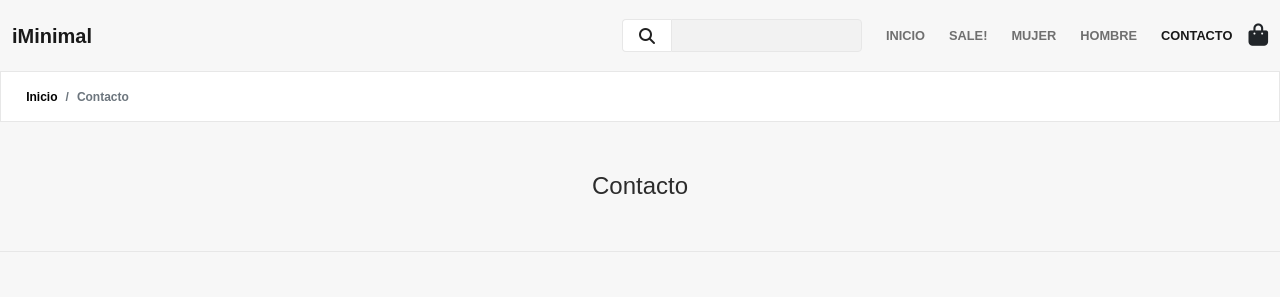
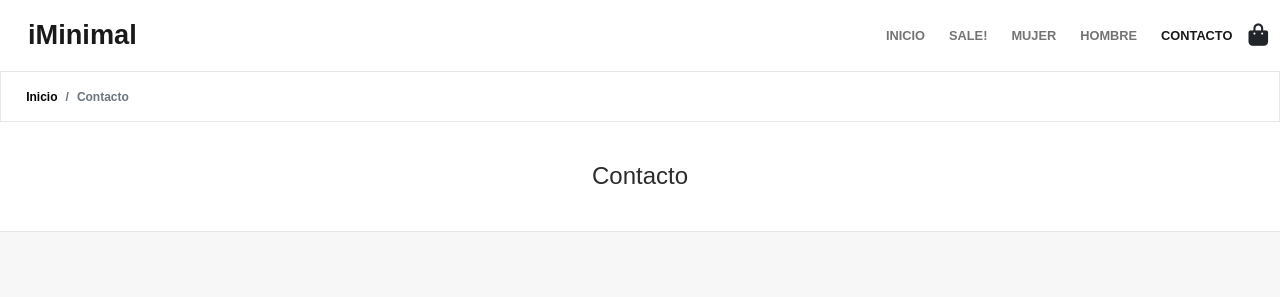
Before and after one commit to GDiaz-Hub/iMinimal, a website: page paginas/contacto.html in a window 1280 px wide. Shown: the top 297 px of the page. Drawn offline with nearby package versions, Linux system fonts and the light colour scheme; a web font is replaced by a local one.

Commit message:
Ajustes Generales

```diff
--- a/paginas/contacto.html
+++ b/paginas/contacto.html
@@ -26,18 +26,14 @@
 <body>
     <!--HEADER & MAIN NAV-->
     <header>
-        <nav id="main-nav" class="navbar navbar-expand-lg navbar-light">
-            <div id="nav-items" class="container-fluid">
-                <a class="navbar-brand" href="index.html">iMinimal</a>
+        <nav class="main-nav navbar navbar-expand-lg navbar-light">
+            <div class="nav-items container-fluid">
+                <a class="navbar-brand" href="../index.html">iMinimal</a>
                 <button class="navbar-toggler" type="button" data-bs-toggle="collapse" data-bs-target="#navbarNavDropdown" aria-controls="navbarNavDropdown" aria-expanded="false" aria-label="Activar Navegación">
                     <span class="navbar-toggler-icon"></span>
                 </button>
                 <div class="collapse navbar-collapse" id="navbarNavDropdown">
                     <ul class="navbar-nav">
-                        <form class="d-flex me-2">
-                            <button class="btn fa-solid fa-magnifying-glass" type="submit"></button>
-                            <input class="form-control me-2" type="search" aria-label="Search">
-                        </form>
                         <li class="nav-item me-2">
                             <a class="nav-link" href="../index.html">INICIO</a>
                         </li>
@@ -81,8 +77,8 @@
                         <label for="floatingInput">Correo Electronico</label>
                     </div>
                     <div class="form-floating m-2">
-                        <input type="password" class="form-control" id="floatingPassword">
-                        <label for="floatingPassword">Nombre</label>
+                        <input type="text" class="form-control" id="floatingInput">
+                        <label for="floatingInput">Nombre</label>
                     </div>
                     <div class="form-floating m-2">
                         <textarea class="form-control" id="floatingTextarea"></textarea>
@@ -107,7 +103,7 @@
     <footer class="container-fluid">
         <div class="row">
             <div class="col">
-                <ul id="nav-footer">
+                <ul class="nav-footer">
                     <h6>INFORMACIÓN</h6>
                     <li><a href="">Sobre iMinimal</a></li>
                     <li><a href="contacto.html">Contacto</a></li>
--- a/scss/_contact.scss
+++ b/scss/_contact.scss
@@ -1,15 +1,17 @@
-.contact-section{
+.contact-section {
+    margin-bottom: 1.5em;
+    background: $main-color;
     text-align: center;
     border-bottom: 1px solid #e7e7e7;
-
+    padding: 0;
     h1 {
         font-size: 24px;
-        margin: 50px 0;
+        padding: 40px 0;
         font-family: $neue-text;
         color: #2c2c2c;
+        margin: 0;
     }
 }
-
 
 h3 {
     font-size: 1.2rem;
@@ -20,6 +22,7 @@ h3 {
 
 
 /*Important que no puedo quitar*/
+
 section {
     div {
         textarea {
@@ -27,7 +30,6 @@ section {
             resize: none;
         }
     }
-
     button {
         width: 100%;
         height: 2.5rem;
--- a/scss/_footer.scss
+++ b/scss/_footer.scss
@@ -14,7 +14,7 @@ footer {
         font-weight: 400;
         font-family: $neue-text;
     }
-    #nav-footer {
+    .nav-footer {
         padding: 0;
         a {
             font-weight: 400;
--- a/scss/styles.scss
+++ b/scss/styles.scss
@@ -5,5 +5,5 @@
 @import "_nav.scss";
 @import "_grid-products.scss";
 @import "_view-product.scss";
+@import "_footer.scss";
 @import "_contact.scss";
-@import "_footer.scss";
```
Also changed, not shown: css/styles.css.
